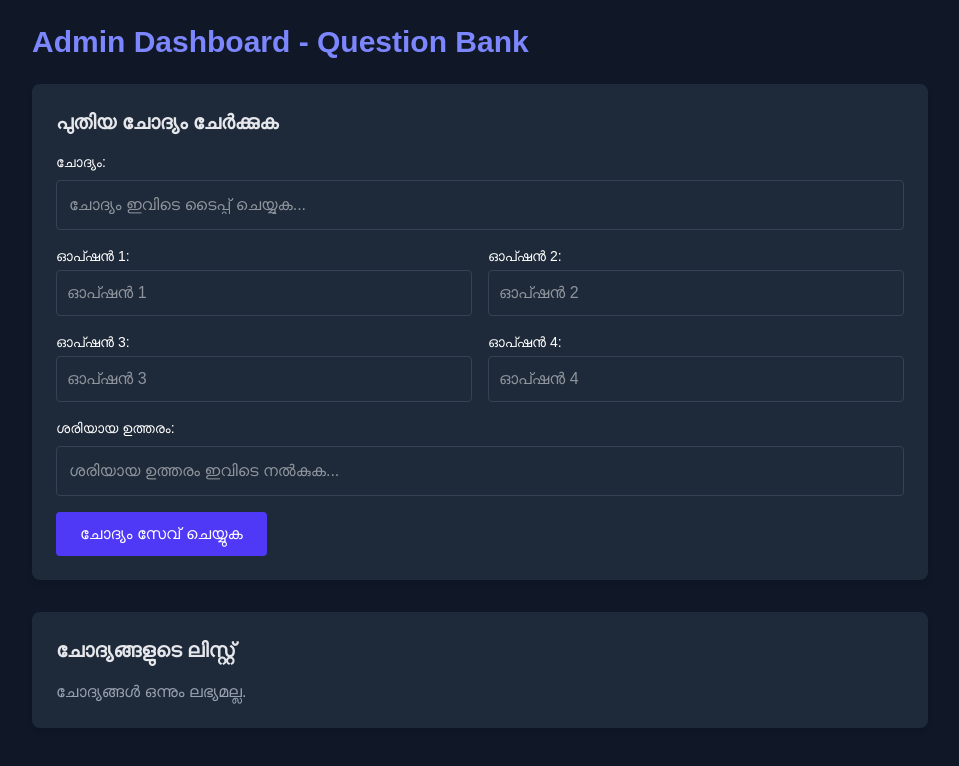
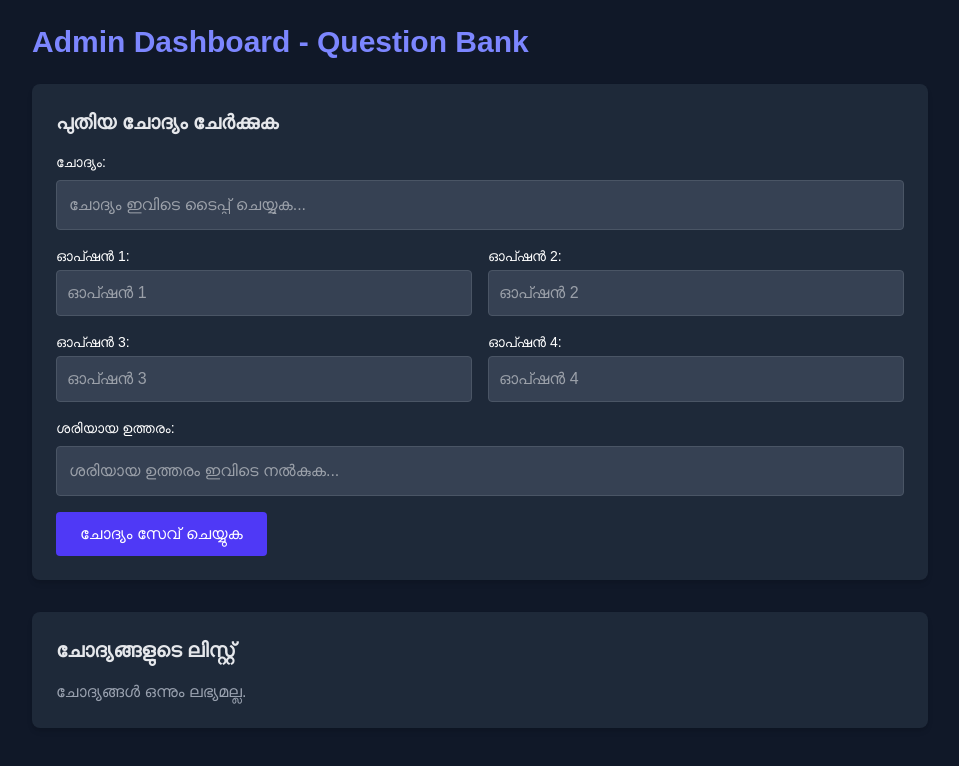
Before and after one commit to avavahab/german-academy, a Next.js app: page /admin in a window 1280 px wide. Shown: the top 766 px of the page, without its empty margins (160-1119 px from the left). Built offline with nearby package versions, Linux system fonts and the light colour scheme.

Commit message:
Fixed TypeScript error in admin page

```diff
--- a/src/app/admin/page.tsx
+++ b/src/app/admin/page.tsx
@@ -2,13 +2,12 @@
 
 import React, { useState, useEffect } from "react";
 
-// ചോദ്യങ്ങളുടെ ഡാറ്റാ സ്ട്രക്ചറിനായി ഒരു ഇന്റർഫേസ് നിർവ്വചിക്കുന്നു (TypeScript എറർ വരാതിരിക്കാൻ)
 interface Question {
   id: string | number;
   question: string;
   options: string[];
   correctAnswer: string;
-  [key: string]: any; // മറ്റ് പ്രോപ്പർട്ടികൾ ഉണ്ടെങ്കിൽ അനുവദിക്കാൻ
+  [key: string]: any;
 }
 
 export default function AdminPage() {
@@ -17,7 +16,6 @@ export default function AdminPage() {
   const [options, setOptions] = useState(["", "", "", ""]);
   const [correctAnswer, setCorrectAnswer] = useState("");
 
-  // ലോക്കൽ സ്റ്റോറേജിൽ നിന്ന് ഡാറ്റ ലോഡ് ചെയ്യുന്നു
   useEffect(() => {
     const savedQuestions = localStorage.getItem("adminQuestionBank");
     if (savedQuestions) {
@@ -29,7 +27,6 @@ export default function AdminPage() {
     }
   }, []);
 
-  // ചോദ്യങ്ങൾ സേവ് ചെയ്യാനുള്ള ഫങ്ഷൻ (ഇവിടെയാണ് ടൈപ്പ് നൽകിയിട്ടുള്ളത്)
   const saveQuestionsToStorage = (updatedQuestions: Question[]) => {
     setQuestions(updatedQuestions);
     localStorage.setItem("adminQuestionBank", JSON.stringify(updatedQuestions));
@@ -49,7 +46,6 @@ export default function AdminPage() {
     const updated = [...questions, newObj];
     saveQuestionsToStorage(updated);
 
-    // ഫോം റീസെറ്റ് ചെയ്യുന്നു
     setNewQuestion("");
     setOptions(["", "", "", ""]);
     setCorrectAnswer("");
@@ -67,7 +63,6 @@ export default function AdminPage() {
           Admin Dashboard - Question Bank
         </h1>
 
-        {/* പുതിയ ചോദ്യം ചേർക്കാനുള്ള ഫോം */}
         <form onSubmit={handleAddQuestion} className="bg-gray-800 p-6 rounded-lg shadow-md mb-8">
           <h2 className="text-xl font-semibold mb-4 text-gray-200">പുതിയ ചോദ്യം ചേർക്കുക</h2>
 
@@ -77,7 +72,7 @@ export default function AdminPage() {
               type="text"
               value={newQuestion}
               onChange={(e) => setNewQuestion(e.target.value)}
-              className="w-full p-3 bg-gray-750 border border-gray-700 rounded text-white focus:outline-none focus:border-indigo-500"
+              className="w-full p-3 bg-gray-700 border border-gray-600 rounded text-white focus:outline-none focus:border-indigo-500"
               placeholder="ചോദ്യം ഇവിടെ ടൈപ്പ് ചെയ്യുക..."
               required
             />
@@ -95,7 +90,7 @@ export default function AdminPage() {
                     newOpts[index] = e.target.value;
                     setOptions(newOpts);
                   }}
-                  className="w-full p-2.5 bg-gray-750 border border-gray-700 rounded text-white focus:outline-none focus:border-indigo-500"
+                  className="w-full p-2.5 bg-gray-700 border border-gray-600 rounded text-white focus:outline-none focus:border-indigo-500"
                   placeholder={`ഓപ്ഷൻ ${index + 1}`}
                   required
                 />
@@ -109,7 +104,7 @@ export default function AdminPage() {
               type="text"
               value={correctAnswer}
               onChange={(e) => setCorrectAnswer(e.target.value)}
-              className="w-full p-3 bg-gray-750 border border-gray-700 rounded text-white focus:outline-none focus:border-indigo-500"
+              className="w-full p-3 bg-gray-700 border border-gray-600 rounded text-white focus:outline-none focus:border-indigo-500"
               placeholder="ശരിയായ ഉത്തരം ഇവിടെ നൽകുക..."
               required
             />
@@ -123,7 +118,6 @@ export default function AdminPage() {
           </button>
         </form>
 
-        {/* നിലവിലുള്ള ചോദ്യങ്ങളുടെ ലിസ്റ്റ് */}
         <div className="bg-gray-800 p-6 rounded-lg shadow-md">
           <h2 className="text-xl font-semibold mb-4 text-gray-200">ചോദ്യങ്ങളുടെ ലിസ്റ്റ്</h2>
           {questions.length === 0 ? (
@@ -143,7 +137,7 @@ export default function AdminPage() {
                   </div>
                   <button
                     onClick={() => handleDelete(q.id)}
-                    className="bg-red-600 hover:bg-red-700 text-px px-3 py-1 rounded text-sm text-white"
+                    className="bg-red-600 hover:bg-red-700 px-3 py-1 rounded text-sm text-white"
                   >
                     ഡിലീറ്റ്
                   </button>
```
